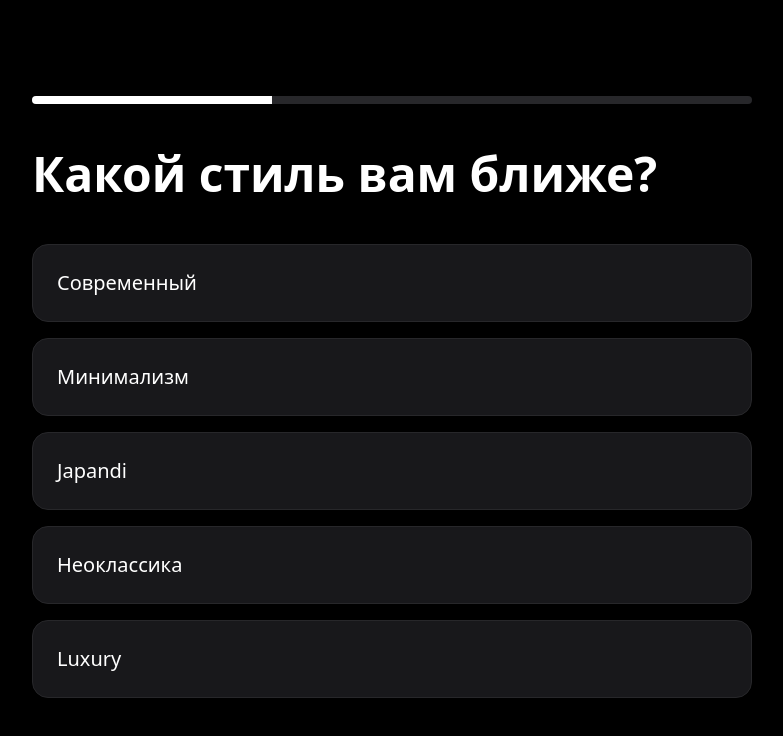
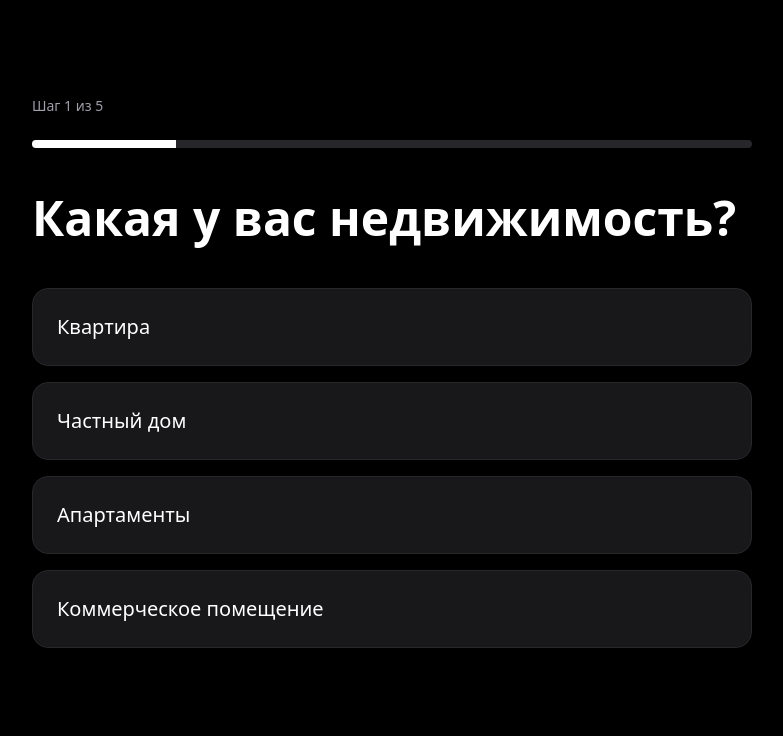
Before and after one commit to Askar64/zk-design-site, a Next.js app: page /quiz in a window 1280 px wide. Shown: the top 736 px of the page, without its empty margins (248-1031 px from the left). Built offline with nearby package versions, Linux system fonts and the light colour scheme.

Commit message:
update quiz

```diff
--- a/app/quiz/page.tsx
+++ b/app/quiz/page.tsx
@@ -2,19 +2,36 @@
 
 import { useState } from "react";
 import { supabase } from "../../lib/supabase";
+
+const propertyTypes = [
+  "Квартира",
+  "Частный дом",
+  "Апартаменты",
+  "Коммерческое помещение",
+];
 
 const styles = [
   "Современный",
   "Минимализм",
   "Japandi",
   "Неоклассика",
-  "Luxury",
+  "Лофт",
+];
+
+const budgets = [
+  "До 10 млн ₸",
+  "10–20 млн ₸",
+  "20–40 млн ₸",
+  "40+ млн ₸",
 ];
 
 export default function QuizPage() {
   const [step, setStep] = useState(0);
 
+  const [propertyType, setPropertyType] = useState("");
   const [style, setStyle] = useState("");
+  const [budget, setBudget] = useState("");
+
   const [area, setArea] = useState("");
   const [name, setName] = useState("");
   const [phone, setPhone] = useState("");
@@ -29,7 +46,9 @@ export default function QuizPage() {
 
     const { error } = await supabase.from("leads").insert([
       {
+        property_type: propertyType,
         style,
+        budget,
         area,
         name,
         phone,
@@ -49,7 +68,9 @@ export default function QuizPage() {
         "Content-Type": "application/json",
       },
       body: JSON.stringify({
+        propertyType,
         style,
+        budget,
         area,
         name,
         phone,
@@ -63,12 +84,16 @@ export default function QuizPage() {
   return (
     <main className="min-h-screen bg-black text-white">
       <section className="mx-auto flex max-w-3xl flex-col px-6 py-24">
+        <div className="mb-6 text-sm text-zinc-400">
+          Шаг {step + 1} из 5
+        </div>
+
         <div className="mb-10">
           <div className="h-2 overflow-hidden rounded-full bg-zinc-800">
             <div
               className="h-full bg-white transition-all"
               style={{
-                width: `${((step + 1) / 3) * 100}%`,
+                width: `${((step + 1) / 5) * 100}%`,
               }}
             />
           </div>
@@ -77,19 +102,19 @@ export default function QuizPage() {
         {step === 0 && (
           <>
             <h1 className="text-5xl font-semibold leading-tight">
-              Какой стиль вам ближе?
+              Какая у вас недвижимость?
             </h1>
 
             <div className="mt-10 grid gap-4">
-              {styles.map((item) => (
+              {propertyTypes.map((item) => (
                 <button
                   key={item}
                   onClick={() => {
-                    setStyle(item);
+                    setPropertyType(item);
                     setStep(1);
                   }}
                   className={`rounded-2xl border p-6 text-left text-xl transition ${
-                    style === item
+                    propertyType === item
                       ? "border-white bg-white text-black"
                       : "border-zinc-800 bg-zinc-900 hover:bg-zinc-800"
                   }`}
@@ -111,7 +136,7 @@ export default function QuizPage() {
               type="text"
               value={area}
               onChange={(e) => setArea(e.target.value)}
-              placeholder="Например: 42 м²"
+              placeholder="Например: 85 м²"
               className="mt-10 rounded-2xl border border-zinc-700 bg-zinc-900 px-6 py-5 text-xl outline-none"
             />
 
@@ -125,6 +150,60 @@ export default function QuizPage() {
         )}
 
         {step === 2 && (
+          <>
+            <h1 className="text-5xl font-semibold leading-tight">
+              Какой стиль нравится?
+            </h1>
+
+            <div className="mt-10 grid gap-4">
+              {styles.map((item) => (
+                <button
+                  key={item}
+                  onClick={() => {
+                    setStyle(item);
+                    setStep(3);
+                  }}
+                  className={`rounded-2xl border p-6 text-left text-xl transition ${
+                    style === item
+                      ? "border-white bg-white text-black"
+                      : "border-zinc-800 bg-zinc-900 hover:bg-zinc-800"
+                  }`}
+                >
+                  {item}
+                </button>
+              ))}
+            </div>
+          </>
+        )}
+
+        {step === 3 && (
+          <>
+            <h1 className="text-5xl font-semibold leading-tight">
+              Какой бюджет ремонта?
+            </h1>
+
+            <div className="mt-10 grid gap-4">
+              {budgets.map((item) => (
+                <button
+                  key={item}
+                  onClick={() => {
+                    setBudget(item);
+                    setStep(4);
+                  }}
+                  className={`rounded-2xl border p-6 text-left text-xl transition ${
+                    budget === item
+                      ? "border-white bg-white text-black"
+                      : "border-zinc-800 bg-zinc-900 hover:bg-zinc-800"
+                  }`}
+                >
+                  {item}
+                </button>
+              ))}
+            </div>
+          </>
+        )}
+
+        {step === 4 && (
           <>
             <h1 className="text-5xl font-semibold leading-tight">
               Оставьте контакты
```
